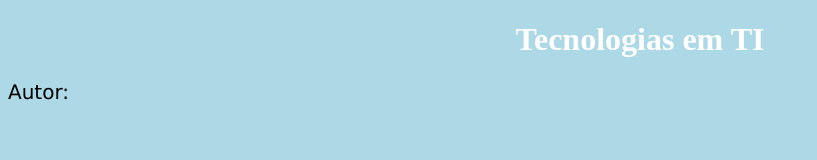
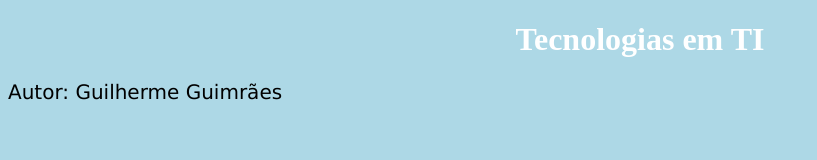
Before and after one commit to Miragaes/TecnologiasTI, a plain HTML site: page Index.html in a window 1280 px wide. Shown: the whole page, without its empty margins (0-817 px from the left). Drawn offline with Linux system fonts and the light colour scheme.

Commit message:
Acrescentado o nome do autor

```diff
--- a/Index.html
+++ b/Index.html
@@ -20,7 +20,7 @@
 	<body>
 
 		<h1>Tecnologias em TI</h1>
-		<p>Autor:</p>
+		<p>Autor: Guilherme Guimrães</p>
 
 	</body>
 </html>
```
